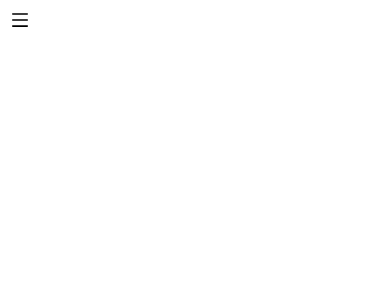
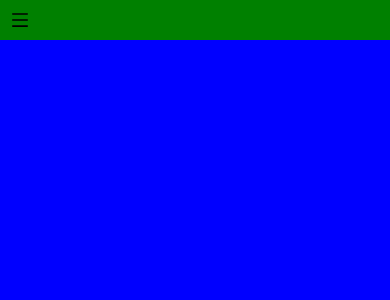
Before and after one commit to Mofe1015/Chuva-Front-End, a React (Create React App) app: page / in a window 390 px wide. Shown: the top 300 px of the page. Built offline with nearby package versions, Linux system fonts and the light colour scheme.

Commit message:
adding Body

```diff
--- a/src/App.css
+++ b/src/App.css
@@ -1,3 +1,4 @@
 .App {
   background-color: transparent;
+  display: flex;
 }
--- a/src/App.js
+++ b/src/App.js
@@ -1,10 +1,12 @@
 
 import './App.css';
 import SideMenu from './SideMenu';
+import Body from './Body';
 function App() {
   return (
     <div className="App">
       <SideMenu/>
+      <Body/>
     </div>
   );
 }
--- /dev/null
+++ b/src/Body.css
@@ -0,0 +1,23 @@
+.body{
+    margin-left: 220px;
+    width: 100%;
+    height: 100vh;
+    background-color: blue;
+
+}
+.body-header{
+    width: 100%;
+    display: flex;
+    background-color: green;
+}
+
+@media only screen and (max-width: 800px) {
+    .body{
+        margin: 0;
+    }
+    .show-side-menu{
+        display: flex;
+        width: 40px;
+        height: 40px;
+    }
+}
--- /dev/null
+++ b/src/Body.js
@@ -0,0 +1,29 @@
+import React from 'react';
+import './Body.css';
+import { AiOutlineMenu } from "react-icons/ai";
+
+function BodyHeader(){
+    // Show side menu in mobile
+    function showSideMenu(){
+        document.getElementById('sidemenuid').style.display = "block"
+    }
+
+    return(
+        <div className='body-header'>
+            <div  className='show-side-menu'>
+                <AiOutlineMenu className='menu-drop-down' onClick={showSideMenu}/>
+            </div>
+        </div>
+
+    )
+}
+
+function Body(){
+    return(
+        <div className='body'>
+            <BodyHeader/>
+        </div>
+    )
+};
+
+export default Body;
--- a/src/SideMenu.css
+++ b/src/SideMenu.css
@@ -1,10 +1,12 @@
 .side-menu{
     position: absolute;
+    display: block;
     width: 220px;
     left: 0px;
     top: 0px;
     bottom: 0px;
     box-shadow: 0px 0px 10px rgba(0, 0, 0, 0.25);
+    background-color: white;
 }
 
 .Rectangle-239{
@@ -74,11 +76,7 @@
     .side-menu{
         display: none;
     }
-    .show-side-menu{
-        display: flex;
-        width: 40px;
-        height: 40px;
-    }
+
     .menu-drop-down{
         color: black;
         width: 20px;
--- a/src/SideMenu.js
+++ b/src/SideMenu.js
@@ -1,6 +1,6 @@
 import React from 'react';
 import './SideMenu.css';
-import { AiOutlineMenu } from "react-icons/ai";
+
 
 function SideMenuTop(){
     return(
@@ -17,6 +17,7 @@ function SideMenuTop(){
         </div>
     );
 };
+
 function SideBar(){
     const [active, setActive] = React.useState("menuitm5")
 
@@ -65,14 +66,8 @@ function SideBar(){
 };
 
 function SideMenu() {
-    function showSideMenu(){
-        document.getElementById('sidemenuid').style.display = "block"
-    }
   return (
     <>
-        <div  className='show-side-menu'>
-            <AiOutlineMenu className='menu-drop-down' onClick={showSideMenu}/>
-        </div>
         <div id='sidemenuid' className="side-menu">
             <SideMenuTop/>
             <SideBar/>
```
